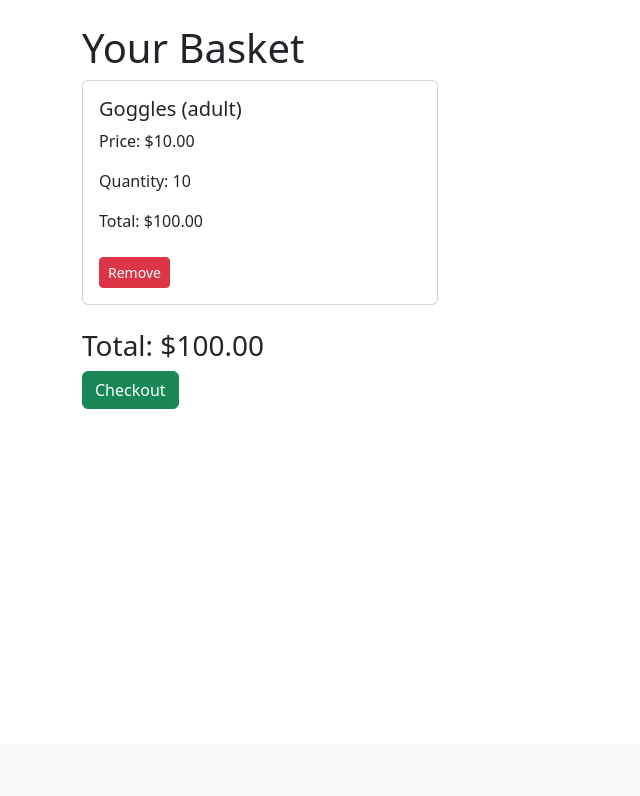
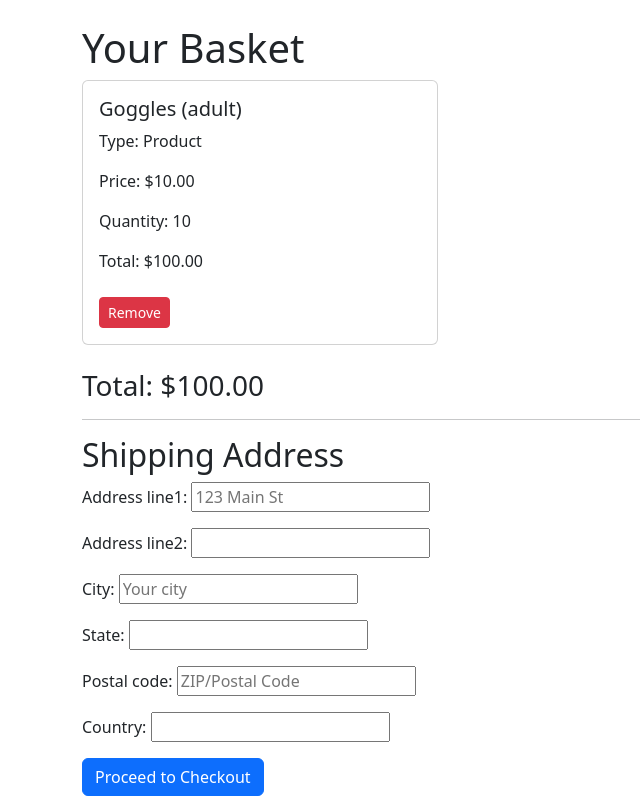
Before and after one commit to Chris-moreton12/get-fit-quick, a Django app: page /cart/ in a window 1280 px wide. Shown: the part 56-852 px from the top of the page, without its empty margins (0-640 px from the left). Before the commit the page ends 465 px from the top, so only its background shows below. Run offline with Django 5.2, Linux system fonts and the light colour scheme; a user stored in the database is signed in; data comes from the database, SQL or seed files in the repository; both versions use the stored data as it was after the commit; tables that the repository leaves empty hold one stand-in row (values such as "Sample post").

Commit message:
added shipping form, allowe for subscriptions to be added to cart, created pop up message to only allow one subscription to cart

```diff
--- /dev/null
+++ b/cart/forms.py
@@ -0,0 +1,12 @@
+from django import forms
+from .models import ShippingAddress
+
+class ShippingAddressForm(forms.ModelForm):
+    class Meta:
+        model = ShippingAddress
+        fields = ['address_line1', 'address_line2', 'city', 'state', 'postal_code', 'country']
+        widgets = {
+            'address_line1': forms.TextInput(attrs={'placeholder': '123 Main St'}),
+            'city': forms.TextInput(attrs={'placeholder': 'Your city'}),
+            'postal_code': forms.TextInput(attrs={'placeholder': 'ZIP/Postal Code'}),
+        }
--- a/cart/models.py
+++ b/cart/models.py
@@ -1,6 +1,7 @@
 from django.db import models
+from django.contrib.auth.models import User
 from products.models import Product
-from django.contrib.auth.models import User
+from subscriptions.models import SubscriptionPlan
 
 class Cart(models.Model):
     user = models.OneToOneField(User, on_delete=models.CASCADE)
@@ -11,9 +12,30 @@ class Cart(models.Model):
 
 class CartItem(models.Model):
     cart = models.ForeignKey(Cart, related_name='items', on_delete=models.CASCADE)
-    product = models.ForeignKey(Product, on_delete=models.CASCADE)  # Foreign key to Product
+
+    product = models.ForeignKey(Product, null=True, blank=True, on_delete=models.CASCADE)
+    subscription = models.ForeignKey(SubscriptionPlan, null=True, blank=True, on_delete=models.CASCADE)
+
     price = models.DecimalField(max_digits=10, decimal_places=2)
     quantity = models.PositiveIntegerField(default=1)
 
     def __str__(self):
-        return f"{self.product.name} x {self.quantity}"  # Access product name via the foreign key
+        if self.product:
+            return f"{self.product.name} x {self.quantity}"
+        elif self.subscription:
+            return f"{self.subscription.name} x {self.quantity}"
+        else:
+            return "Unknown item"
+
+class ShippingAddress(models.Model):
+    user = models.ForeignKey(User, on_delete=models.CASCADE)
+    address_line1 = models.CharField(max_length=255)
+    address_line2 = models.CharField(max_length=255, blank=True)
+    city = models.CharField(max_length=100)
+    state = models.CharField(max_length=100)
+    postal_code = models.CharField(max_length=20)
+    country = models.CharField(max_length=100)
+    created_at = models.DateTimeField(auto_now_add=True)
+
+    def __str__(self):
+        return f"{self.address_line1}, {self.city}"
--- a/cart/templates/cart/cart.html
+++ b/cart/templates/cart/cart.html
@@ -4,12 +4,29 @@
 
 {% block content %}
     <h1>Your Basket</h1>
+
     <div class="row">
         {% for item in cart_items %}
             <div class="col-md-4">
                 <div class="card mb-4">
                     <div class="card-body">
-                        <h5 class="card-title">{{ item.product.name }}</h5>
+                        <h5 class="card-title">
+                            {% if item.product %}
+                                {{ item.product.name }}
+                            {% elif item.subscription %}
+                                {{ item.subscription.name }}
+                            {% else %}
+                                Unknown Item
+                            {% endif %}
+                        </h5>
+                        <p class="card-text">
+                            Type:
+                            {% if item.product %}
+                                Product
+                            {% elif item.subscription %}
+                                Subscription
+                            {% endif %}
+                        </p>
                         <p class="card-text">Price: ${{ item.price }}</p>
                         <p class="card-text">Quantity: {{ item.quantity }}</p>
                         <p class="card-text">Total: ${{ item.total_price }}</p>
@@ -29,5 +46,13 @@
 
     <h3>Total: ${{ total }}</h3>
 
-    <a href="{% url 'cart:checkout' %}" class="btn btn-success">Checkout</a>
+    {% if cart_items %}
+        <hr>
+        <h2>Shipping Address</h2>
+        <form method="POST">
+            {% csrf_token %}
+            {{ form.as_p }}
+            <button type="submit" class="btn btn-primary">Proceed to Checkout</button>
+        </form>
+    {% endif %}
 {% endblock %}
--- a/cart/urls.py
+++ b/cart/urls.py
@@ -1,5 +1,3 @@
-# cart/urls.py
-
 from django.urls import path
 from . import views
 
@@ -9,6 +7,8 @@ urlpatterns = [
     path('', views.cart, name='cart'),  # Cart view
     path('checkout/', views.checkout, name='checkout'),  # Checkout view
     path('checkout/success/', views.checkout_success, name='checkout_success'),  # Checkout success view
-    path('add/<int:product_id>/', views.add_to_cart, name='add_to_cart'),
     path('remove/<int:item_id>/', views.remove_from_cart, name='remove_from_cart'),
+    path('add/<int:product_id>/', views.add_product_to_cart, name='add_to_cart'),
+    path('add-subscription/<int:subscription_id>/', views.add_subscription_to_cart, name='add_subscription_to_cart'),
+
 ]
--- a/cart/views.py
+++ b/cart/views.py
@@ -1,71 +1,114 @@
 import stripe
 from django.conf import settings
-from django.shortcuts import render, redirect
+from django.shortcuts import render, redirect, get_object_or_404
 from django.contrib.auth.decorators import login_required
 from django.http import JsonResponse
-from .models import Cart, CartItem
+from django.views.decorators.http import require_POST
+from django.contrib import messages
+
+from .models import Cart, CartItem, ShippingAddress
+from .forms import ShippingAddressForm
 from products.models import Product
+from subscriptions.models import SubscriptionPlan
 
-# Initialize Stripe with the secret key
 stripe.api_key = settings.STRIPE_SECRET_KEY
 
-# Show cart items
+# Show cart items + shipping address form
 @login_required
 def cart(request):
-    cart_items = CartItem.objects.filter(cart__user=request.user)
+    cart, _ = Cart.objects.get_or_create(user=request.user)
+    cart_items = CartItem.objects.filter(cart=cart)
+
     for item in cart_items:
         item.total_price = item.price * item.quantity
+
     total = sum(item.total_price for item in cart_items)
-    return render(request, 'cart/cart.html', {'cart_items': cart_items, 'total': total})
 
-# Add product to cart (redirect back to previous page)
+    # Handle address form submission
+    if request.method == 'POST':
+        form = ShippingAddressForm(request.POST)
+        if form.is_valid():
+            address = form.save(commit=False)
+            address.user = request.user
+            address.save()
+            request.session['shipping_address_id'] = address.id
+            return redirect('cart:checkout')
+    else:
+        form = ShippingAddressForm()
+
+    return render(request, 'cart/cart.html', {
+        'cart_items': cart_items,
+        'total': total,
+        'form': form
+    })
+
+# Add product to cart
 @login_required
-def add_to_cart(request, product_id):
-    try:
-        product = Product.objects.get(id=product_id)
-        cart, _ = Cart.objects.get_or_create(user=request.user)
+def add_product_to_cart(request, product_id):
+    product = get_object_or_404(Product, id=product_id)
+    cart, _ = Cart.objects.get_or_create(user=request.user)
 
-        cart_item = CartItem.objects.filter(cart=cart, product=product).first()
+    cart_item = CartItem.objects.filter(cart=cart, product=product).first()
 
-        if cart_item:
-            cart_item.quantity += 1
-        else:
-            cart_item = CartItem(
-                cart=cart,
-                product=product,
-                price=product.price,
-                quantity=1
-            )
+    if cart_item:
+        cart_item.quantity += 1
         cart_item.save()
+    else:
+        CartItem.objects.create(
+            cart=cart,
+            product=product,
+            price=product.price,
+            quantity=1
+        )
 
-        # Redirect back to referring page or product list if no referrer
-        referer = request.META.get('HTTP_REFERER')
-        if referer:
-            return redirect(referer)
-        else:
-            return redirect('products:product_list')
+    referer = request.META.get('HTTP_REFERER')
+    return redirect(referer or 'products:product_list')
 
-    except Product.DoesNotExist:
-        return JsonResponse({'error': 'Product not found'}, status=404)
+# Add subscription to cart
+@login_required
+def add_subscription_to_cart(request, subscription_id):
+    subscription = get_object_or_404(SubscriptionPlan, id=subscription_id)
+    cart, _ = Cart.objects.get_or_create(user=request.user)
 
-# Stripe Checkout redirect
+    existing_subscription = CartItem.objects.filter(cart=cart, subscription__isnull=False).first()
+
+    if existing_subscription:
+        messages.error(request, 'You can only have one subscription in your cart.')  # In-page alert
+        return redirect('subscriptions:subscription_list')
+
+    CartItem.objects.create(
+        cart=cart,
+        subscription=subscription,
+        price=subscription.price,
+        quantity=1
+    )
+
+    referer = request.META.get('HTTP_REFERER')
+    return redirect(referer or 'subscriptions:subscription_list')
+
+# Checkout with Stripe
 @login_required
 def checkout(request):
-    cart_items = CartItem.objects.filter(cart__user=request.user)
+    cart, _ = Cart.objects.get_or_create(user=request.user)
+    cart_items = CartItem.objects.filter(cart=cart)
 
     if not cart_items.exists():
         return redirect('cart:cart')
 
+    address_id = request.session.get('shipping_address_id')
+    if not address_id:
+        return redirect('cart:cart')
+
     line_items = []
-
     for item in cart_items:
+        item_name = item.product.name if item.product else (item.subscription.name if item.subscription else 'Unknown')
         line_items.append({
             'price_data': {
                 'currency': 'usd',
                 'product_data': {
-                    'name': item.product.name,
+                    'name': item_name,
                 },
-                'unit_amount': int(item.price * 100),  # Stripe expects amount in cents
+                'unit_amount': int(item.price * 100),
             },
             'quantity': item.quantity,
         })
@@ -87,16 +130,18 @@ def checkout(request):
 # Checkout success
 @login_required
 def checkout_success(request):
-    CartItem.objects.filter(cart__user=request.user).delete()
+    cart, _ = Cart.objects.get_or_create(user=request.user)
+    CartItem.objects.filter(cart=cart).delete()
+    request.session.pop('shipping_address_id', None)
     return render(request, 'cart/checkout_success.html')
 
-from django.views.decorators.http import require_POST
-
+# Remove item from cart
 @require_POST
 @login_required
 def remove_from_cart(request, item_id):
+    cart, _ = Cart.objects.get_or_create(user=request.user)
     try:
-        item = CartItem.objects.get(id=item_id, cart__user=request.user)
+        item = CartItem.objects.get(id=item_id, cart=cart)
         item.delete()
     except CartItem.DoesNotExist:
         pass
--- a/getfitquick/urls.py
+++ b/getfitquick/urls.py
@@ -11,6 +11,7 @@ urlpatterns = [
     path('subscriptions/', include('subscriptions.urls')),  # Link to the subscriptions app
     path('accounts/', include('accounts.urls')),
     path('contact/', views.contact, name='contact'),
+    path('subscriptions/', include('subscriptions.urls', namespace='subscriptions')),
 ]
 
 if settings.DEBUG:
--- a/subscriptions/urls.py
+++ b/subscriptions/urls.py
@@ -1,5 +1,7 @@
 from django.urls import path
 from . import views
+
+app_name = 'subscriptions'
 
 urlpatterns = [
     path('', views.subscription_list, name='subscription_list'),
```
Also changed, not shown: subscriptions/templates/subscriptions/subscription_list.html (+11 -1 lines), cart/migrations/0003_shippingaddress.py (added), cart/migrations/0004_cartitem_subscription_alter_cartitem_product.py (added), db.sqlite3, products/migrations/0002_alter_product_image.py (added).
